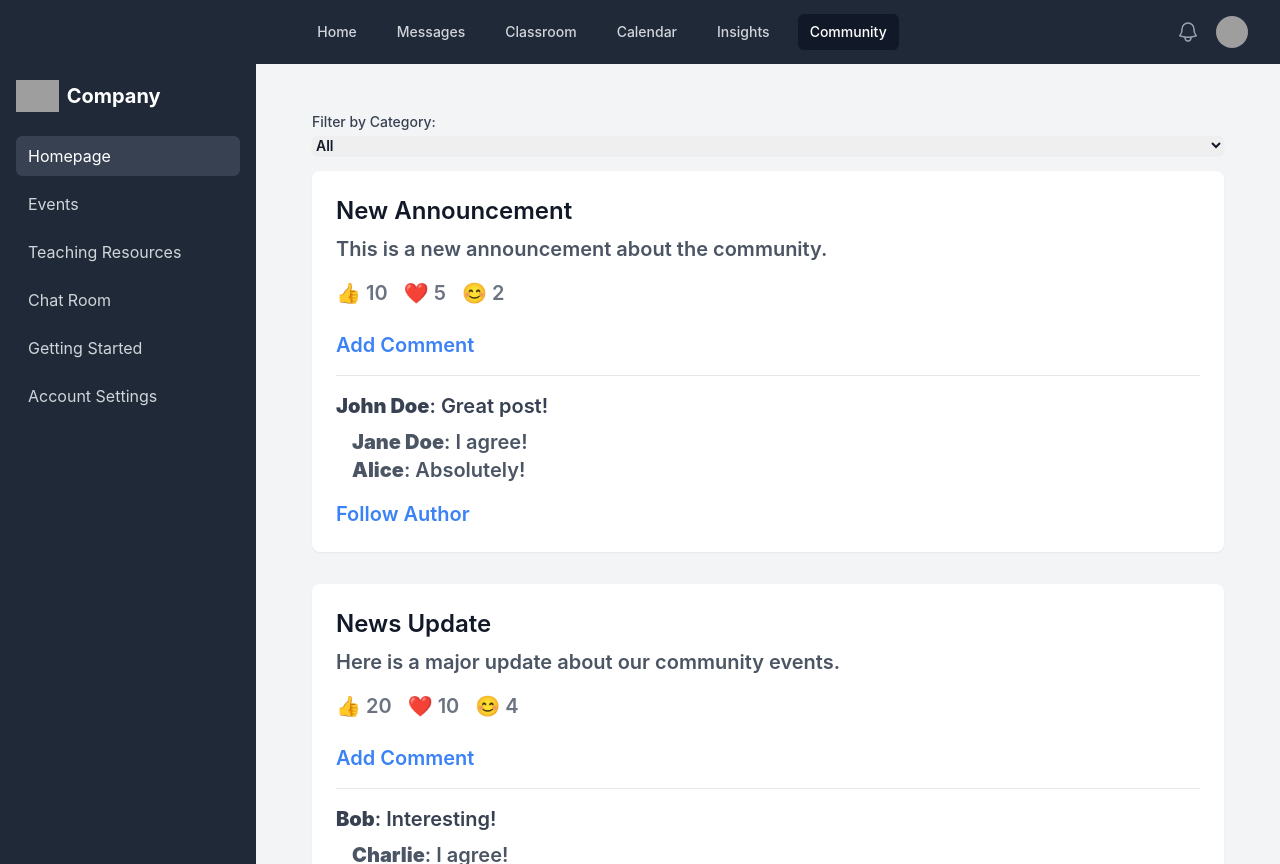
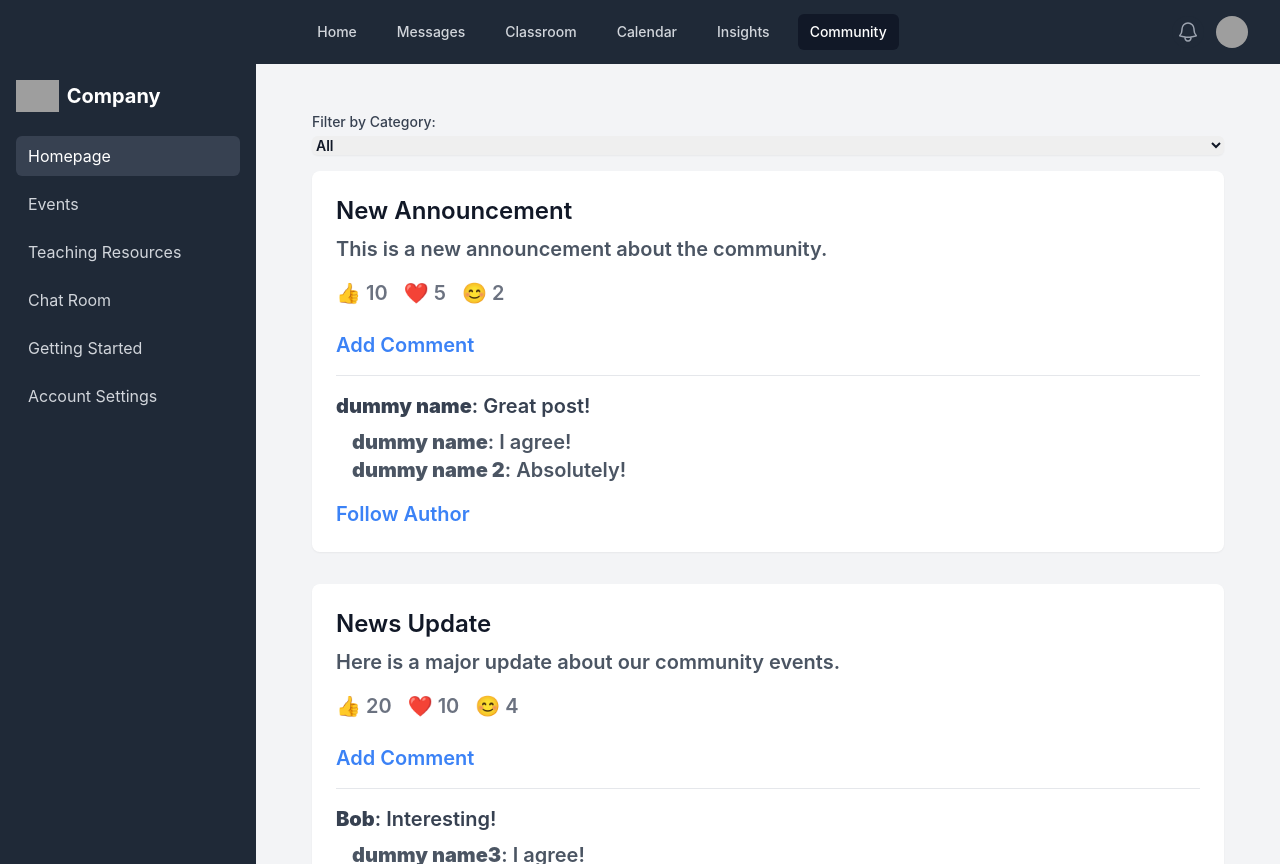
Before and after one commit to serii-singh/Community_Platform, a React (Create React App) app: page /home in a window 1280 px wide. Built offline with nearby package versions, Linux system fonts and the light colour scheme; sample sign-in values are in the browser's storage; grey boxes are pictures that could not be loaded.

Commit message:
Update home.js

```diff
--- a/src/components/pages/home.js
+++ b/src/components/pages/home.js
@@ -19,11 +19,11 @@ const Homepage = () => {
         comments: [
           {
             id: 1,
-            author: "John Doe",
+            author: "dummy name",
             text: "Great post!",
             replies: [
-              { id: 1, author: "Jane Doe", text: "I agree!" },
-              { id: 2, author: "Alice", text: "Absolutely!" },
+              { id: 1, author: "dummy name", text: "I agree!" },
+              { id: 2, author: "dummy name 2", text: "Absolutely!" },
             ],
           },
         ],
@@ -40,7 +40,7 @@ const Homepage = () => {
             author: "Bob",
             text: "Interesting!",
             replies: [
-              { id: 1, author: "Charlie", text: "I agree!" },
+              { id: 1, author: "dummy name3", text: "I agree!" },
             ],
           },
         ],
```
